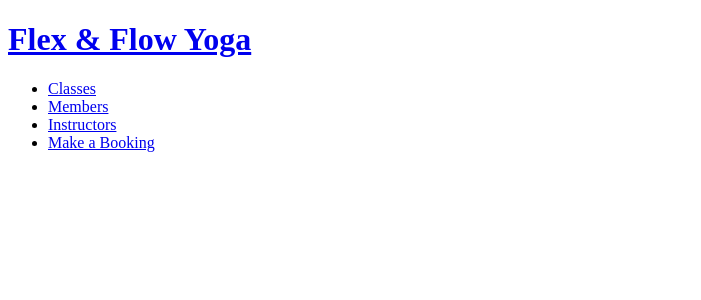
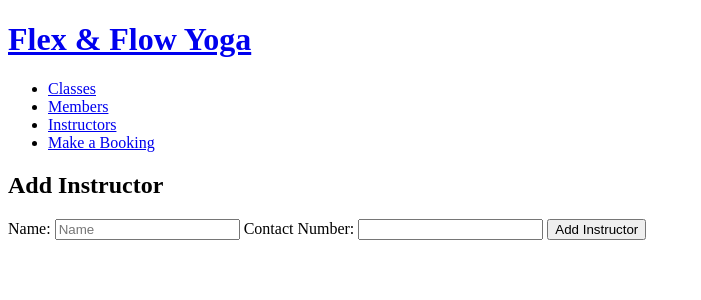
Before and after one commit to jaeltg/CC_project_1, a Flask app: page /instructors/new in a window 1280 px wide. Shown: the top 300 px of the page, without its empty margins (0-701 px from the left). Run offline with Flask 2, Linux system fonts and the light colour scheme.

Commit message:
added instructor new and edit templates

```diff
--- a/templates/instructors/index.html
+++ b/templates/instructors/index.html
@@ -11,6 +11,8 @@
     </h3>
     <p>{{instructor.contact_number}}</p>
 
+    <a href="/instructors/{{instructor.id}}/edit">Edit Instructor</a>
+
     <form action="/instructors/{{instructor.id}}/delete" method="POST">
         <input type="submit" value="Remove Instructor">
     </form>
--- a/templates/instructors/new.html
+++ b/templates/instructors/new.html
@@ -1,5 +1,16 @@
 {% extends 'base.html'%}
 
 {% block content %}
+<h2>Add Instructor</h2>
+
+<form action="/instructors" method="POST">
+    <label for="name">Name:</label>
+    <input type="text" id="name" name="name" placeholder="Name" required>
+
+    <label for="contact_number">Contact Number:</label>
+    <input type="text" id="contact_number" name="contact_number" required>
+
+    <input type="submit" value="Add Instructor">
+</form>
 
 {% endblock %}
```
Also changed, not shown: templates/instructors/edit.html (+10 -0 lines).
